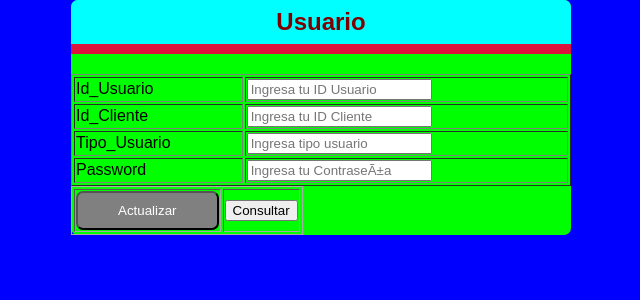
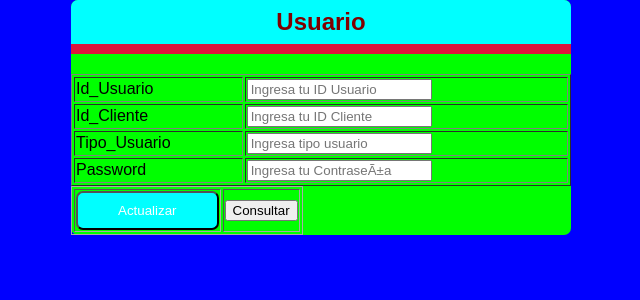
Before and after one commit to JohanUruena2023/Formularios, a PHP site: page / in a window 1280 px wide. Shown: the top 300 px of the page, without its empty margins (319-959 px from the left). Run offline with PHP 8.4, Linux system fonts and the light colour scheme.

Commit message:
Update estilosformularios.css

```diff
--- a/estilosformularios.css
+++ b/estilosformularios.css
@@ -45,7 +45,7 @@ body{
 }
 
 .btn_Actualizar{
-  background:#808080;
+  background:#00FFFF;
   color:#fff;
  margin:auto;
   padding: 10px 40px;
```
